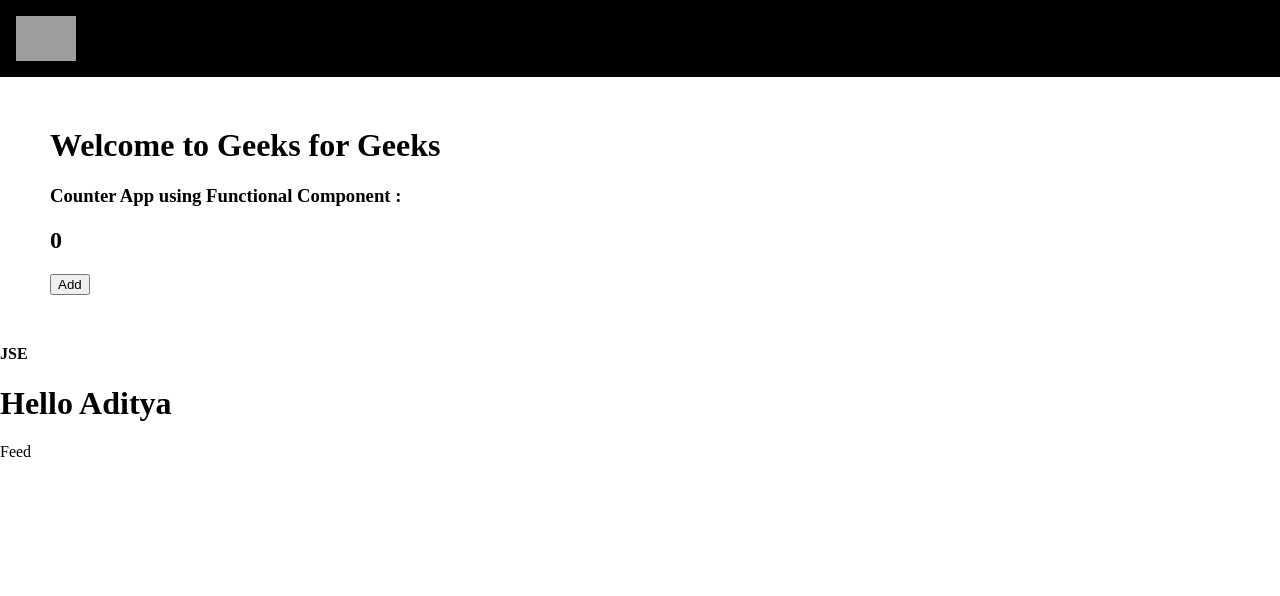
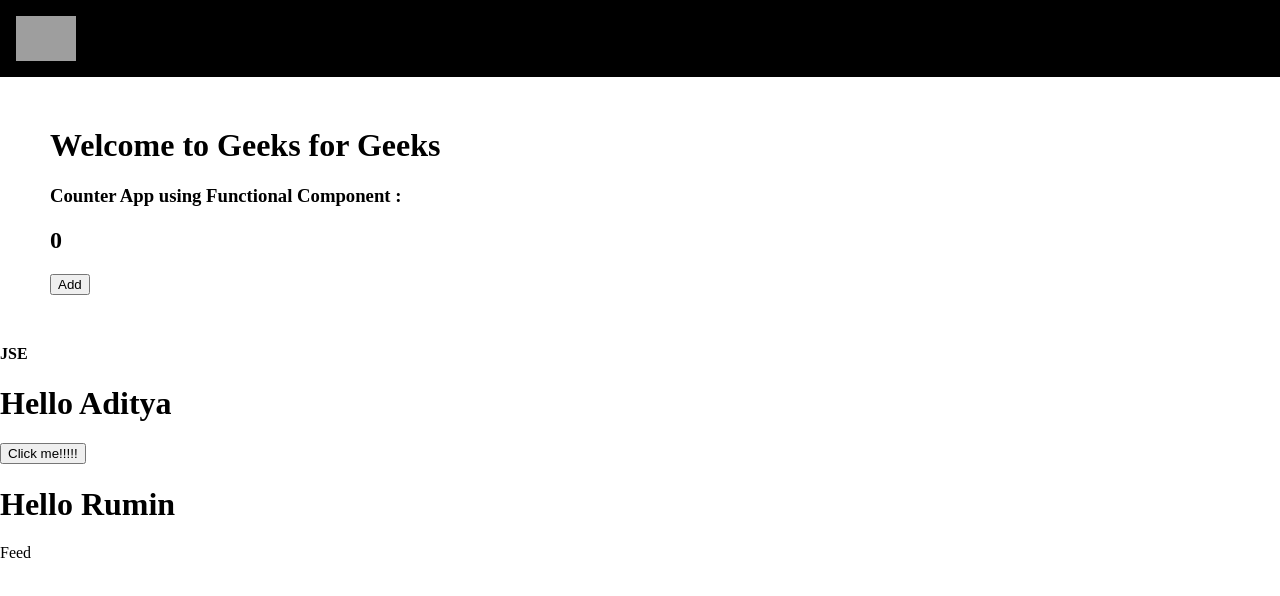
Before and after one commit to Aditya664/ReactPrcatice, a React (Create React App) app: page / in a window 1280 px wide. Shown: the top 596 px of the page. Built offline with nearby package versions, Linux system fonts and the light colour scheme; grey boxes are pictures that could not be loaded.

Commit message:
Porps are immutable

```diff
--- a/src/App.js
+++ b/src/App.js
@@ -7,9 +7,12 @@
   <BrowserRouter>
     <Box sx={{ backgroundColor: '#fff' }}>
       <Navbar />
-      <Home />
+      <Home name='Aditya' />
       <Props name='Aditya'>
         <h4>JSE</h4>
+      </Props>
+      <Props name='Rumin'>
+        <button>Click me!!!!!</button>
       </Props>
       <Routes>
         <Route path="/" exact element={<Feed />} />
```
Also changed, not shown: src/components/home.jsx (+4 -3 lines).
